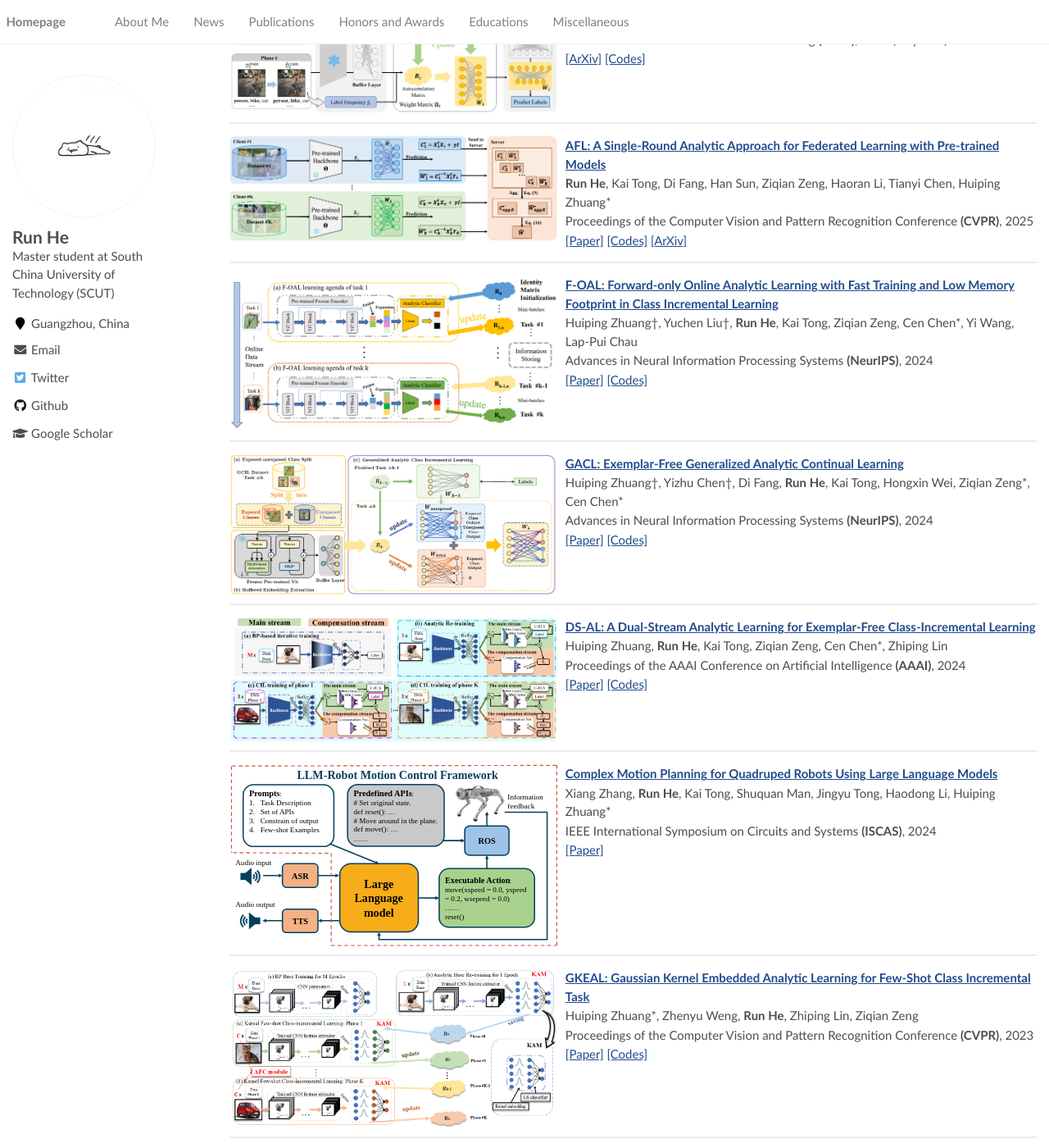
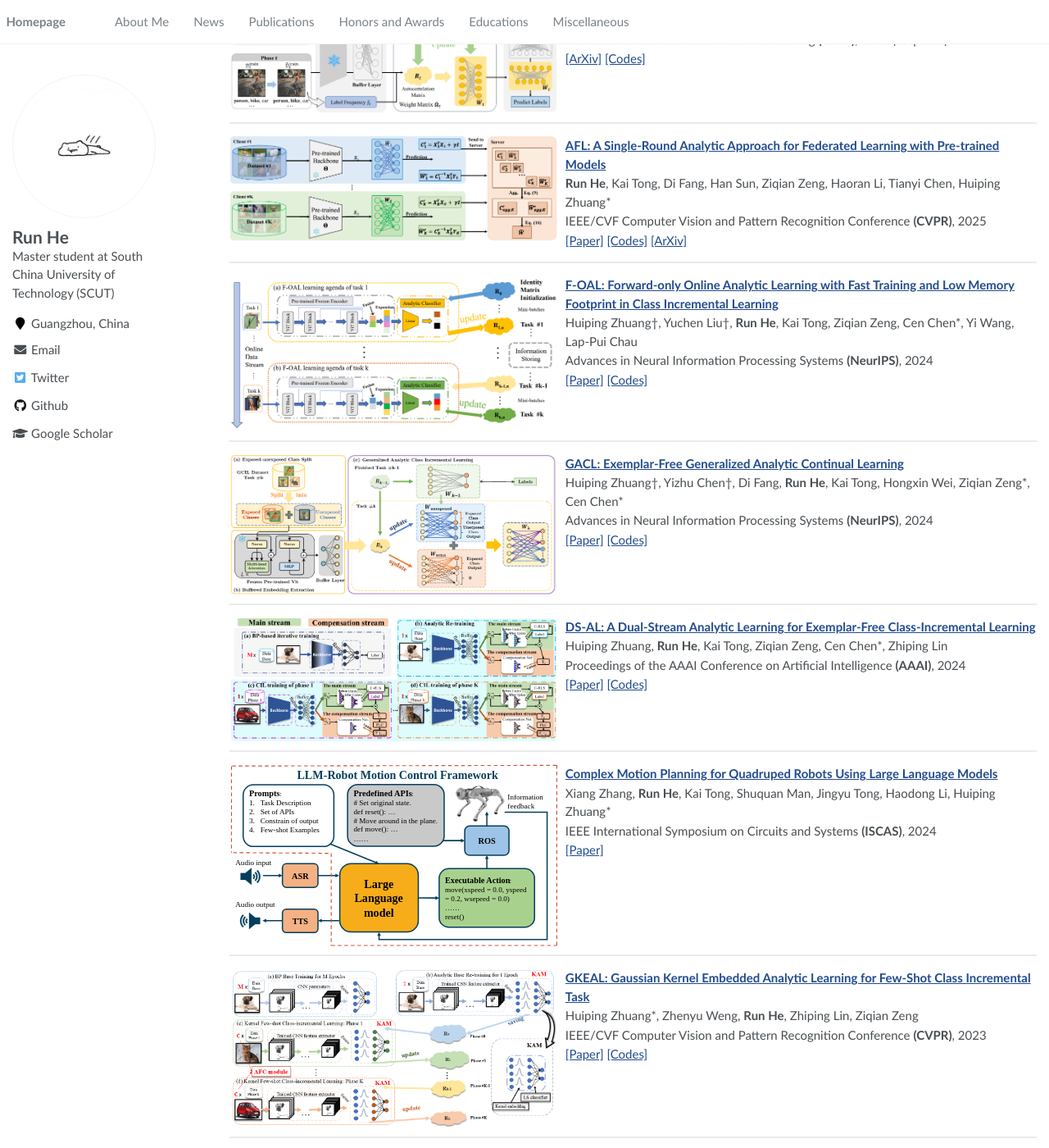
Before and after one commit to RHe502/RHe502.github.io, a Jekyll site: the page built from _pages/about.md, in a window 1280 px wide and 1400 px high, scrolled down 922 px. Shown: the whole window at 82% size. Built offline with Jekyll 4.4.1, drawn with Linux system fonts in a browser that asks for light colours.

Commit message:
Update about.md

```diff
--- a/_pages/about.md
+++ b/_pages/about.md
@@ -120,7 +120,7 @@ I am anticipated to graduate in June, 2026 and **I am currently looking for a Ph
   <dt><img align="left" width="400" src="../images/paper/afl.png" alt="Client As Navigator"></dt>
   <dd><a href="https://openaccess.thecvf.com/content/CVPR2025/html/He_AFL_A_Single-Round_Analytic_Approach_for_Federated_Learning_with_Pre-trained_CVPR_2025_paper.html" class="publication-title">AFL: A Single-Round Analytic Approach for Federated Learning with Pre-trained Models</a></dd>
   <dd> <strong>Run He</strong>, Kai Tong, Di Fang, Han Sun, Ziqian Zeng, Haoran Li, Tianyi Chen, Huiping Zhuang*</dd>
-  <dd>Proceedings of the Computer Vision and Pattern Recognition Conference <strong>(CVPR)</strong>, 2025</dd>
+  <dd>IEEE/CVF Computer Vision and Pattern Recognition Conference <strong>(CVPR)</strong>, 2025</dd>
   <dd><a href="https://openaccess.thecvf.com/content/CVPR2025/html/He_AFL_A_Single-Round_Analytic_Approach_for_Federated_Learning_with_Pre-trained_CVPR_2025_paper.html">[Paper]</a> <a href="https://github.com/ZHUANGHP/
 Analytic-federated-learning">[Codes]</a> <a href="https://arxiv.org/abs/2405.16240">[ArXiv]</a></dd>
 </dl>
@@ -169,7 +169,7 @@ Analytic-federated-learning">[Codes]</a> <a href="https://arxiv.org/abs/2405.162
   <dt><img align="left" width="400" src="../images/paper/gkeal.png" alt="Client As Navigator"></dt>
   <dd><a href="https://openaccess.thecvf.com/content/CVPR2025/html/He_AFL_A_Single-Round_Analytic_Approach_for_Federated_Learning_with_Pre-trained_CVPR_2025_paper.html" class="publication-title">GKEAL: Gaussian Kernel Embedded Analytic Learning for Few-Shot Class Incremental Task</a></dd>
   <dd> Huiping Zhuang*, Zhenyu Weng, <strong>Run He</strong>, Zhiping Lin, Ziqian Zeng</dd>
-  <dd>Proceedings of the Computer Vision and Pattern Recognition Conference <strong>(CVPR)</strong>, 2023</dd>
+  <dd>IEEE/CVF Computer Vision and Pattern Recognition Conference <strong>(CVPR)</strong>, 2023</dd>
   <dd><a href="https://openaccess.thecvf.com/content/CVPR2023/html/Zhuang_GKEAL_Gaussian_Kernel_Embedded_Analytic_Learning_for_Few-Shot_Class_Incremental_CVPR_2023_paper.html">[Paper]</a> <a href="https://github.com/ZHUANGHP/Analytic-continual-learning">[Codes]</a> </dd>
 </dl>
 
```
